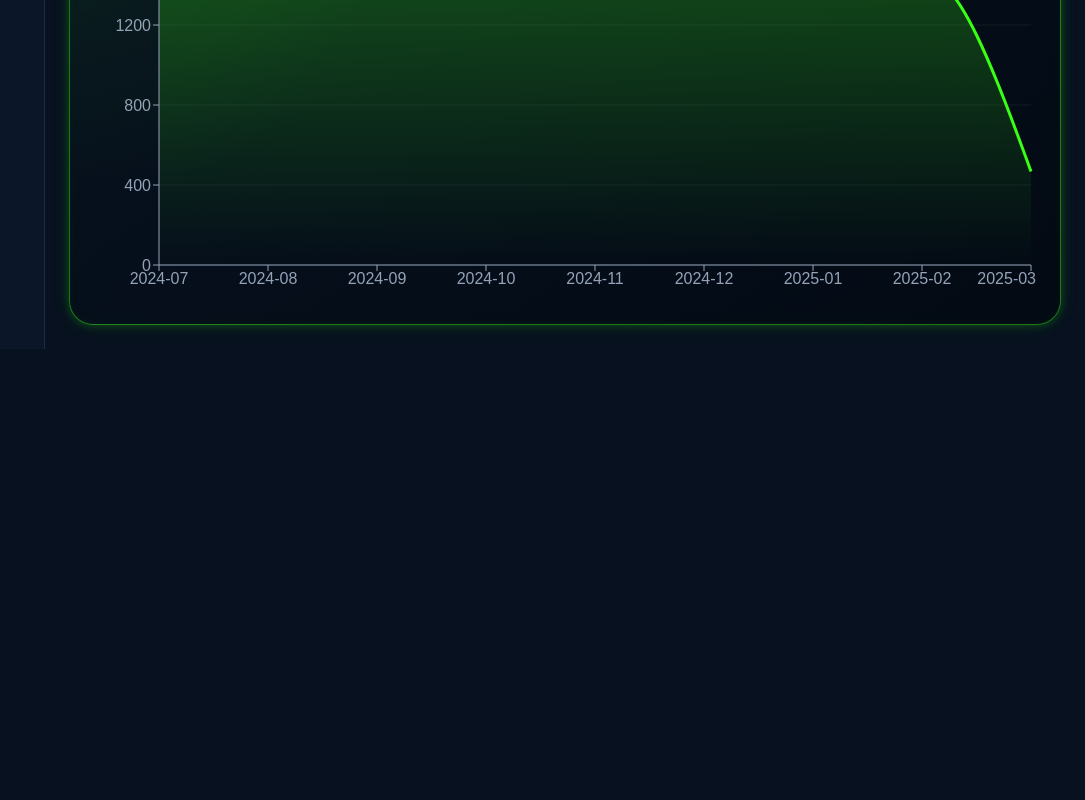
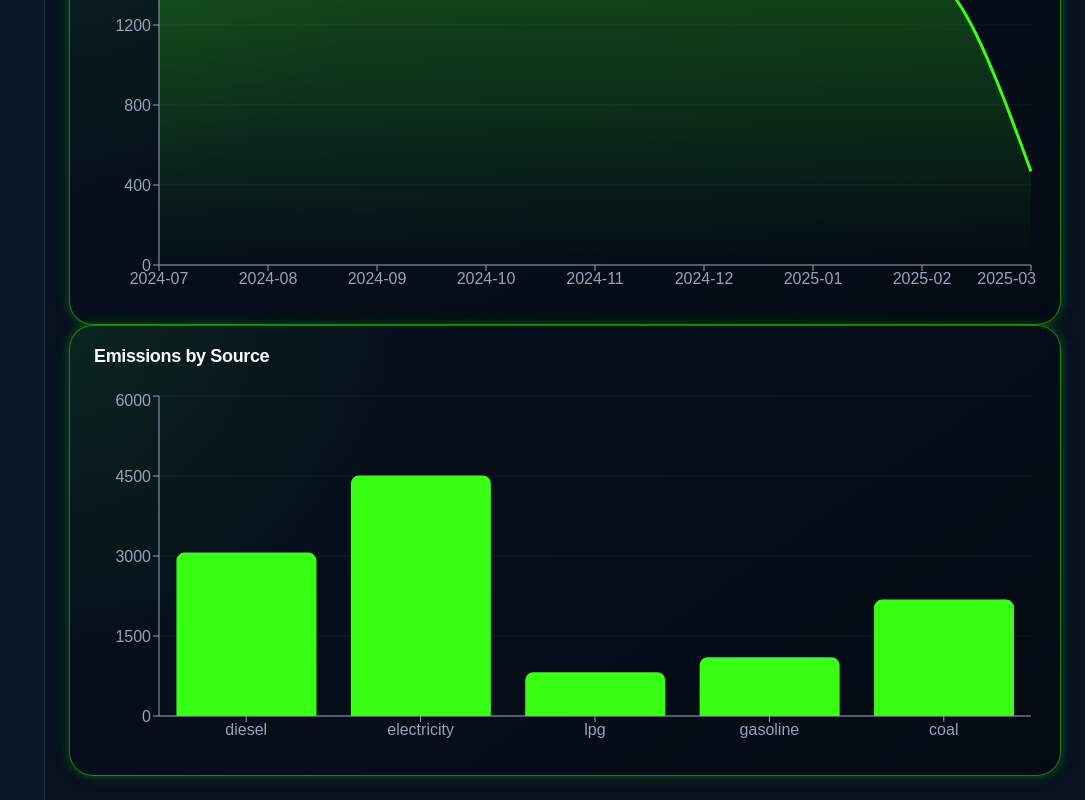
Before and after one commit to Jayzeek2025/Carbon-Emission-Dashboard, a Next.js app: page / in a window 1280 px wide. Shown: the part 679-1479 px from the top of the page, without its empty margins (195-1280 px from the left). Before the commit the page ends 1028 px from the top, so only its background shows below. Built offline with nearby package versions, Linux system fonts and the light colour scheme.

Commit message:
feat: add emissions by source chart

```diff
--- a/src/app/page.tsx
+++ b/src/app/page.tsx
@@ -6,29 +6,27 @@ import SummaryCards from "@/components/dashboard/SummaryCards";
 import ErrorState from "@/components/ui/ErrorState";
 import LoadingState from "@/components/ui/LoadingState";
 import MonthlyEmissionsChart from "@/components/dashboard/MonthlyEmissionsChart";
+import EmissionsBySourceChart from "@/components/dashboard/EmissionsBySourceChart";
 
 import { useDashboardData } from "@/hooks/useDashboardData";
 
 export default function Home() {
-  const { companies,loading, error, refetch } =
-    useDashboardData();
+  const { companies, loading, error, refetch } = useDashboardData();
 
   return (
     <AppShell>
       {loading && <LoadingState />}
 
-      {error && !loading && (
-        <ErrorState message={error} onRetry={refetch} />
-      )}
+      {error && !loading && <ErrorState message={error} onRetry={refetch} />}
 
       {!loading && !error && (
-  <>
-    <SummaryCards companies={companies} />
+        <>
+          <SummaryCards companies={companies} />
 
-    <MonthlyEmissionsChart companies={companies} />
-  </>
-
-)}
+          <MonthlyEmissionsChart companies={companies} />
+          <EmissionsBySourceChart companies={companies} />
+        </>
+      )}
     </AppShell>
   );
 }
--- /dev/null
+++ b/src/components/dashboard/EmissionsBySourceChart.tsx
@@ -0,0 +1,58 @@
+"use client";
+
+import {
+  Bar,
+  BarChart,
+  CartesianGrid,
+  ResponsiveContainer,
+  Tooltip,
+  XAxis,
+  YAxis,
+} from "recharts";
+
+import Card from "@/components/ui/Card";
+import type { Company } from "@/types/emissions";
+import { getEmissionsBySource } from "@/utils/emissions";
+
+type EmissionsBySourceChartProps = {
+  companies: Company[];
+};
+
+export default function EmissionsBySourceChart({
+  companies,
+}: EmissionsBySourceChartProps) {
+  const allEmissions = companies.flatMap((company) => company.emissions);
+
+  const sourceTotals = getEmissionsBySource(allEmissions);
+
+  const chartData = Object.entries(sourceTotals).map(([source, total]) => ({
+    source,
+    total,
+  }));
+
+  return (
+    <Card title="Emissions by Source">
+      <div style={{ width: "100%", height: 360 }}>
+        <ResponsiveContainer>
+          <BarChart data={chartData}>
+            <CartesianGrid stroke="rgba(255,255,255,0.06)" vertical={false} />
+
+            <XAxis dataKey="source" stroke="#94a3b8" />
+            <YAxis stroke="#94a3b8" />
+
+            <Tooltip
+              contentStyle={{
+                background: "#07111f",
+                border: "1px solid #39ff14",
+                borderRadius: "12px",
+                color: "white",
+              }}
+            />
+
+            <Bar dataKey="total" fill="#39ff14" radius={[8, 8, 0, 0]} />
+          </BarChart>
+        </ResponsiveContainer>
+      </div>
+    </Card>
+  );
+}
```
